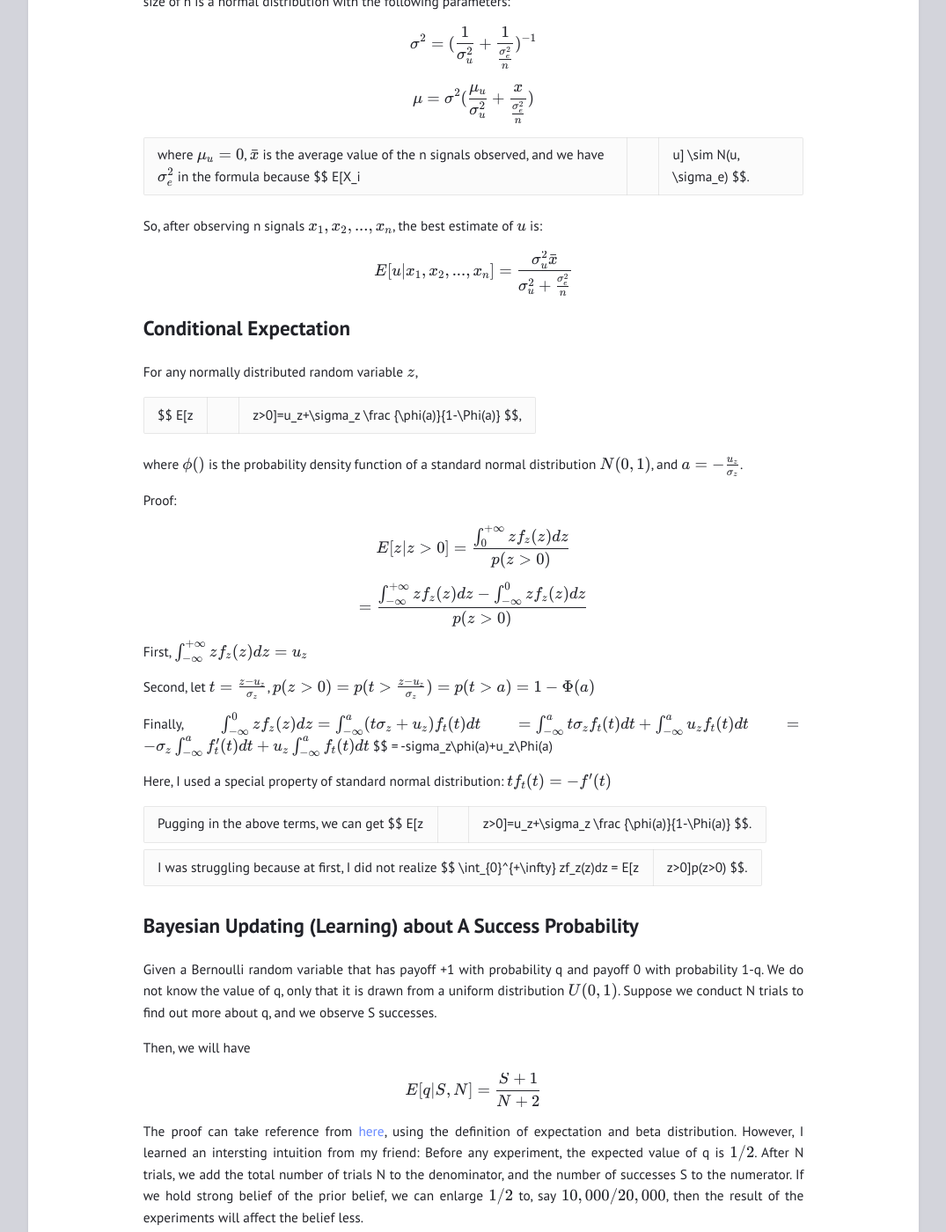
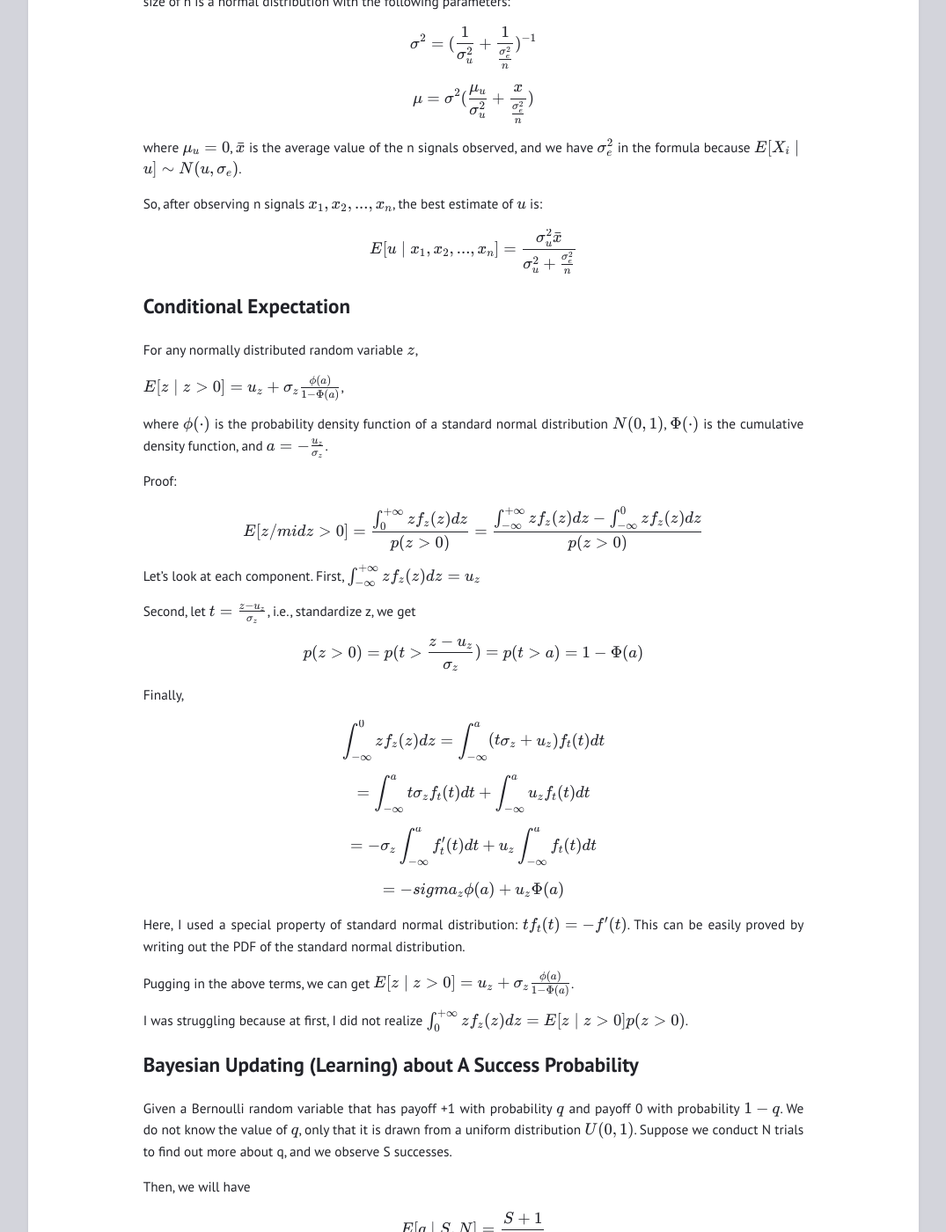
Before and after one commit to nety1025/nety.github.io, a Jekyll site: the page built from _posts/2021-10-07-bandit-model-1.md, in a window 1280 px wide and 1400 px high, scrolled down 586 px. Shown: the whole window at 88% size, without its empty margins (102-1177 px from the left). Built offline with Jekyll 4.4.1, drawn with Linux system fonts in a browser that asks for light colours; some of the changed text lies outside the part shown.

Commit message:
final version 1

```diff
--- a/_posts/2021-10-07-bandit-model-1.md
+++ b/_posts/2021-10-07-bandit-model-1.md
@@ -21,54 +21,59 @@ $$ \sigma^2=(\frac {1}{\sigma_u^2} + \frac {1}{\frac {\sigma_e^2}n})^{-1} $$
 
 $$ \mu=\sigma^2(\frac{\mu_u}{\sigma_u^2} +\frac {\bar{x}}{\frac {\sigma_e^2}{n}}) $$
 
-where $$\mu_u=0$$, $$\bar{x}$$ is the average value of the n signals observed, and we have $${\sigma_e^2}$$ in the formula because $$ E[X_i||u] \sim N(u, \sigma_e) $$.
+where $$\mu_u=0$$, $$\bar{x}$$ is the average value of the n signals observed, and we have $${\sigma_e^2}$$ in the formula because $$ E[X_i \mid u] \sim N(u, \sigma_e) $$.
 
 So, after observing n signals $$x_1, x_2, ..., x_n$$, the best estimate of $$u$$ is:
 
-$$ E[u|x_1, x_2, ..., x_n]=\frac{\sigma_u^2 \bar{x}}{\sigma_u^2+{\frac {\sigma_e^2}n}} $$
+$$ E[u \mid x_1, x_2, ..., x_n]=\frac{\sigma_u^2 \bar{x}}{\sigma_u^2+{\frac {\sigma_e^2}n}} $$
 
 ## Conditional Expectation
 For any normally distributed random variable $$z$$,
 
-$$ E[z||z>0]=u_z+\sigma_z \frac {\phi(a)}{1-\Phi(a)} $$,
+$$ E[z \mid z>0]=u_z+\sigma_z \frac {\phi(a)}{1-\Phi(a)} $$,
 
-where $$\phi()$$ is the probability density function of a standard normal distribution $$N(0,1)$$, and $$a=-\frac {u_z}{\sigma_z}$$.
+where $$\phi(\cdot)$$ is the probability density function of a standard normal distribution $$N(0,1)$$, $$\Phi(\cdot)$$ is the cumulative density function, and $$a=-\frac {u_z}{\sigma_z}$$.
 
 Proof:
 
-$$ E[z|z>0]= \frac {\int_{0}^{+\infty} zf_z(z)dz}{p(z>0)} $$
+$$ E[z /mid z>0]= \frac {\int_{0}^{+\infty} zf_z(z)dz}{p(z>0)} = \frac {\int_{-\infty}^{+\infty} zf_z(z)dz - \int_{-\infty}^{0} zf_z(z)dz}{p(z>0)} $$
 
-$$ = \frac {\int_{-\infty}^{+\infty} zf_z(z)dz - \int_{-\infty}^{0} zf_z(z)dz}{p(z>0)} $$
+Let's look at each component. First, $$ \int_{-\infty}^{+\infty} zf_z(z)dz = u_z $$
 
-First, $$ \int_{-\infty}^{+\infty} zf_z(z)dz = u_z $$
+Second, let $$ t= \frac {z-u_z}{\sigma_z} $$, i.e., standardize z, we get
 
-Second, let $$ t= \frac {z-u_z}{\sigma_z} $$, $$ p(z>0) = p(t>\frac {z-u_z}{\sigma_z}) = p(t>a) = 1-\Phi(a) $$
+$$ p(z>0) = p(t>\frac {z-u_z}{\sigma_z}) = p(t>a) = 1-\Phi(a) $$
 
-Finally, $$ \int_{-\infty}^{0} zf_z(z)dz = \int_{-\infty}^{a} (t\sigma_z+u_z)f_t(t)dt $$
+Finally,
+
+$$ \int_{-\infty}^{0} zf_z(z)dz = \int_{-\infty}^{a} (t\sigma_z+u_z)f_t(t)dt $$
+
 $$ = \int_{-\infty}^{a} t\sigma_zf_t(t)dt + \int_{-\infty}^{a} u_zf_t(t)dt $$
+
 $$ = -\sigma_z \int_{-\infty}^{a} f'_t(t)dt + u_z \int_{-\infty}^{a} f_t(t)dt $$
-$$ = -sigma_z\phi(a)+u_z\Phi(a)
 
-Here, I used a special property of standard normal distribution: $$ tf_t(t)=-f'(t) $$
+$$ = -sigma_z\phi(a)+u_z\Phi(a) $$
 
-Pugging in the above terms, we can get $$ E[z||z>0]=u_z+\sigma_z \frac {\phi(a)}{1-\Phi(a)} $$.
+Here, I used a special property of standard normal distribution: $$ tf_t(t)=-f'(t) $$. This can be easily proved by writing out the PDF of the standard normal distribution.
 
-I was struggling because at first, I did not realize $$ \int_{0}^{+\infty} zf_z(z)dz = E[z|z>0]p(z>0) $$.
+Pugging in the above terms, we can get $$ E[z \mid z>0]=u_z+\sigma_z \frac {\phi(a)}{1-\Phi(a)} $$.
+
+I was struggling because at first, I did not realize $$ \int_{0}^{+\infty} zf_z(z)dz = E[z \mid z>0]p(z>0) $$.
 
 ## Bayesian Updating (Learning) about A Success Probability
 
-Given a Bernoulli random variable that has payoff +1 with probability q and payoff 0 with probability 1-q. We do not know the value of q, only that it is drawn from a uniform distribution $$ U(0,1) $$. Suppose we conduct N trials to find out more about q, and we observe S successes.
+Given a Bernoulli random variable that has payoff +1 with probability $$q$$ and payoff 0 with probability $$1-q$$. We do not know the value of $$q$$, only that it is drawn from a uniform distribution $$ U(0,1) $$. Suppose we conduct N trials to find out more about q, and we observe S successes.
 
 Then, we will have
 
-$$ E[q|S, N] = \frac {S+1}{N+2} $$
+$$ E[q \mid S, N] = \frac {S+1}{N+2} $$
 
-The proof can take reference from [here](https://ocw.mit.edu/courses/mathematics/18-443-statistics-for-applications-spring-2015/lecture-notes/MIT18_443S15_LEC8.pdf), using the definition of expectation and beta distribution. However, I learned an intersting intuition from my friend: Before any experiment, the expected value of q is $$1/2$$. After N trials, we add the total number of trials N to the denominator, and the number of successes S to the numerator. If we hold strong belief of the prior belief, we can enlarge $$1/2$$ to, say $$10,000/20,000$$, then the result of the experiments will affect the belief less.
+The proof can take reference from [here](https://ocw.mit.edu/courses/mathematics/18-443-statistics-for-applications-spring-2015/lecture-notes/MIT18_443S15_LEC8.pdf), using the definition of expectation and beta distribution. However, I learned an intersting intuition from my friend: Before any experiment, the expected value of q is $$\frac {1}{2}$$. After N trials, we add the total number of trials N to the denominator, and the number of successes S to the numerator. If we hold strong belief of the prior belief, we can enlarge $$\frac {1}{2}$$ to, say $$\frac {10,000}{20,000}$$, then the result of the experiments will affect the belief less.
 
 A reminder to myself: **Intuition is very important!!**
 
 
-## Reference
+## References
 * [Bandit Models](https://sites.google.com/view/tomsociety/2021-summer-school/156-bandit-models?authuser=0)
 * [Bayesian Inference for the Normal Distribution](http://www.ams.sunysb.edu/~zhu/ams570/Bayesian_Normal.pdf)
 * [31 - Normal prior conjugate to normal likelihood - proof 1](https://www.youtube.com/watch?v=MUhsT0U_nxY)
```
